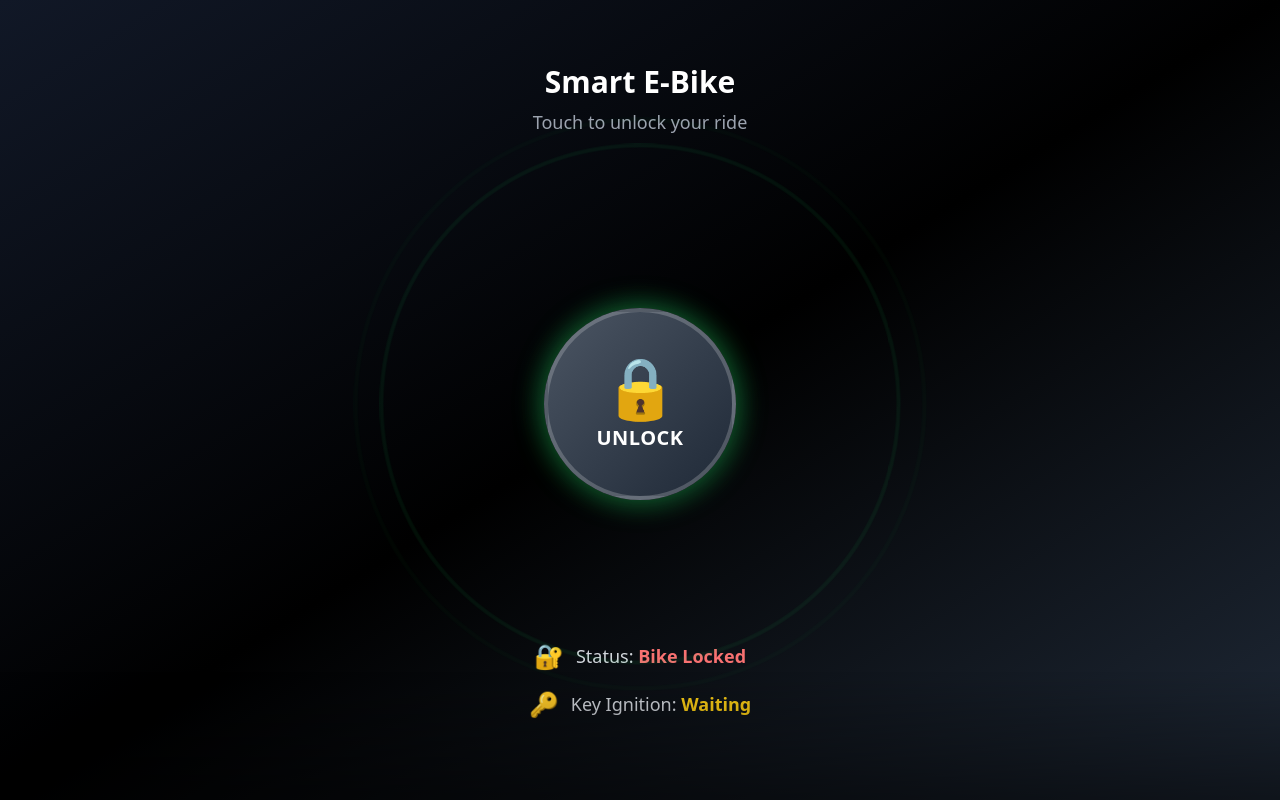
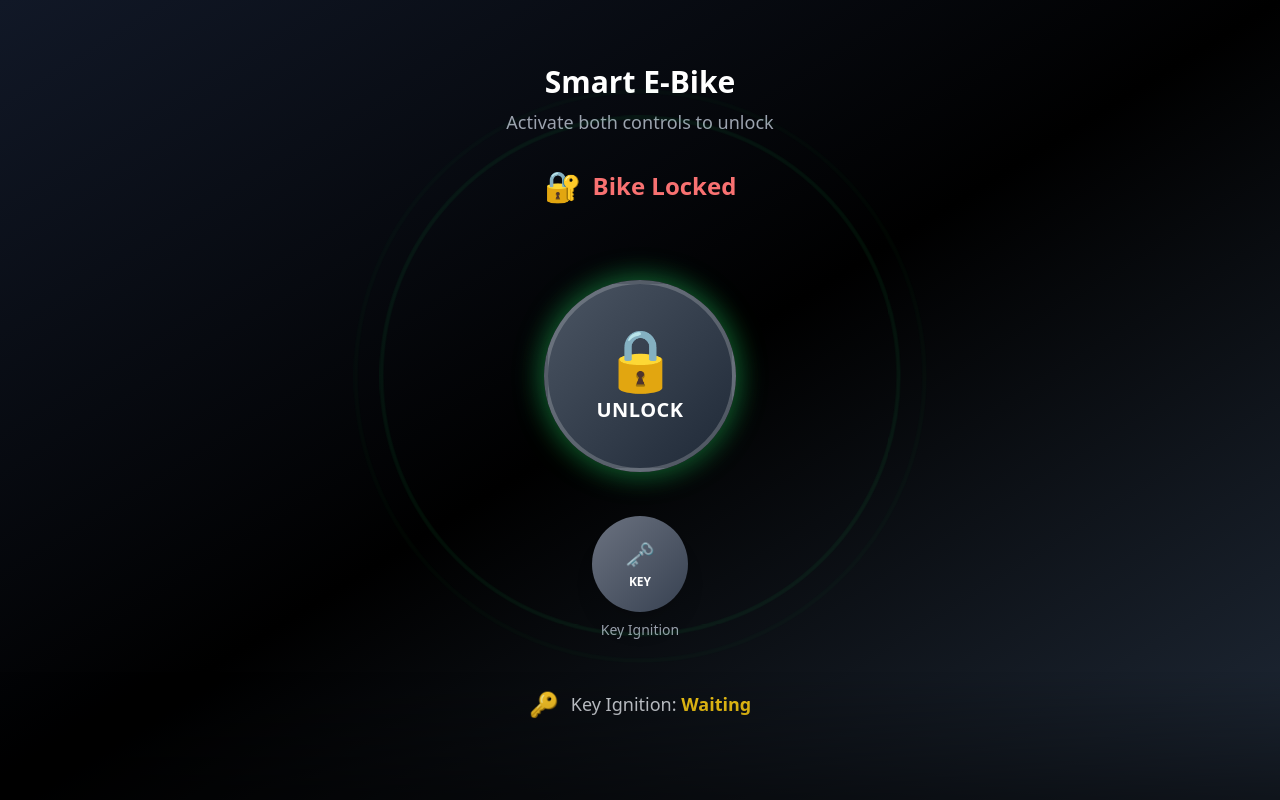
Before and after one commit to Mni12/pulse-key-unlock, a React (Vite) app: page / in a window 1280 px wide. Built offline with nearby package versions, Linux system fonts and the light colour scheme.

Commit message:
Add more animations and key ignition simulation
- Added a placeholder button for key ignition.
- Implemented an animation when both app unlock and key ignition are enabled.
- Displayed "Bike Unlocked" or "Bike Locked" based on the status.

```diff
--- /dev/null
+++ b/src/components/KeyIgnitionButton.tsx
@@ -0,0 +1,40 @@
+
+import React from 'react';
+
+interface KeyIgnitionButtonProps {
+  isEnabled: boolean;
+  onToggle: () => void;
+}
+
+const KeyIgnitionButton: React.FC<KeyIgnitionButtonProps> = ({ isEnabled, onToggle }) => {
+  return (
+    <div className="flex flex-col items-center space-y-2">
+      <button
+        onClick={onToggle}
+        className={`
+          relative w-24 h-24 rounded-full
+          ${isEnabled
+            ? 'bg-gradient-to-br from-yellow-400 to-yellow-600 glow-yellow pulse-slow'
+            : 'bg-gradient-to-br from-gray-500 to-gray-700 hover:from-yellow-500 hover:to-yellow-700'
+          }
+          border-3 border-white/20
+          shadow-xl
+          transition-all duration-300 ease-in-out
+          active:scale-95
+        `}
+      >
+        <div className="flex flex-col items-center justify-center text-white">
+          <div className="text-2xl mb-1">
+            {isEnabled ? '🔑' : '🗝️'}
+          </div>
+          <div className="text-xs font-bold">
+            KEY
+          </div>
+        </div>
+      </button>
+      <span className="text-sm text-gray-400">Key Ignition</span>
+    </div>
+  );
+};
+
+export default KeyIgnitionButton;
--- a/src/components/StatusIndicator.tsx
+++ b/src/components/StatusIndicator.tsx
@@ -4,17 +4,21 @@ import React from 'react';
 interface StatusIndicatorProps {
   bikeStatus: 'locked' | 'unlocked';
   keyStatus: 'waiting' | 'enabled';
+  showBikeStatusAbove?: boolean;
 }
 
-const StatusIndicator: React.FC<StatusIndicatorProps> = ({ bikeStatus, keyStatus }) => {
+const StatusIndicator: React.FC<StatusIndicatorProps> = ({
+  bikeStatus,
+  keyStatus,
+  showBikeStatusAbove = false
+}) => {
+  if (showBikeStatusAbove) {
     return (
-    <div className="space-y-4 text-center">
-      {/* Bike Status */}
+      <div className="text-center mb-8">
         <div className="flex items-center justify-center space-x-3">
-        <span className="text-2xl">🔐</span>
-        <div className="text-lg">
-          <span className="text-gray-300">Status: </span>
-          <span className={`font-semibold ${
+          <span className="text-3xl">🔐</span>
+          <div className="text-2xl">
+            <span className={`font-bold ${
               bikeStatus === 'locked'
                 ? 'text-red-400'
                 : 'text-green-400'
@@ -23,7 +27,12 @@ const StatusIndicator: React.FC<StatusIndicatorProps> = ({ bikeStatus, keyStatus
             </span>
           </div>
         </div>
+      </div>
+    );
+  }
 
+  return (
+    <div className="space-y-4 text-center">
       {/* Key Status */}
       <div className="flex items-center justify-center space-x-3">
         <span className="text-2xl">🔑</span>
--- /dev/null
+++ b/src/components/UnlockAnimation.tsx
@@ -0,0 +1,47 @@
+
+import React from 'react';
+
+interface UnlockAnimationProps {
+  isPlaying: boolean;
+}
+
+const UnlockAnimation: React.FC<UnlockAnimationProps> = ({ isPlaying }) => {
+  if (!isPlaying) return null;
+
+  return (
+    <div className="fixed inset-0 z-50 flex items-center justify-center pointer-events-none">
+      {/* Energy waves */}
+      <div className="absolute inset-0 flex items-center justify-center">
+        <div className="absolute w-96 h-96 rounded-full border-4 border-green-400/60 energy-wave"></div>
+        <div className="absolute w-96 h-96 rounded-full border-4 border-blue-400/60 energy-wave-delayed"></div>
+        <div className="absolute w-96 h-96 rounded-full border-4 border-purple-400/60 energy-wave-slow"></div>
+      </div>
+
+      {/* Central burst */}
+      <div className="absolute w-32 h-32 rounded-full bg-gradient-to-br from-green-400 to-blue-500 burst-animation opacity-80"></div>
+
+      {/* Particle effects */}
+      <div className="absolute inset-0">
+        {Array.from({ length: 12 }).map((_, i) => (
+          <div
+            key={i}
+            className="absolute w-2 h-2 bg-green-400 rounded-full particle-float"
+            style={{
+              left: `${50 + Math.cos((i * 30) * Math.PI / 180) * 20}%`,
+              top: `${50 + Math.sin((i * 30) * Math.PI / 180) * 20}%`,
+              animationDelay: `${i * 0.1}s`
+            }}
+          />
+        ))}
+      </div>
+
+      {/* Success message */}
+      <div className="absolute top-1/3 text-center success-message">
+        <div className="text-4xl mb-2">✨</div>
+        <div className="text-2xl font-bold text-green-400">UNLOCKED!</div>
+      </div>
+    </div>
+  );
+};
+
+export default UnlockAnimation;
--- a/src/pages/Index.tsx
+++ b/src/pages/Index.tsx
@@ -2,48 +2,102 @@
 import React, { useState, useEffect } from 'react';
 import UnlockButton from '../components/UnlockButton';
 import StatusIndicator from '../components/StatusIndicator';
+import KeyIgnitionButton from '../components/KeyIgnitionButton';
+import UnlockAnimation from '../components/UnlockAnimation';
 
 const Index = () => {
-  const [isUnlocked, setIsUnlocked] = useState(false);
-  const [keyStatus, setKeyStatus] = useState<'waiting' | 'enabled'>('waiting');
+  const [isAppUnlocked, setIsAppUnlocked] = useState(false);
+  const [isKeyEnabled, setIsKeyEnabled] = useState(false);
+  const [isAnimationPlaying, setIsAnimationPlaying] = useState(false);
+  const [bikeStatus, setBikeStatus] = useState<'locked' | 'unlocked'>('locked');
 
-  // Simulate key status change when bike is unlocked
+  // Handle unlock animation and bike status
   useEffect(() => {
-    if (isUnlocked) {
+    if (isAppUnlocked && isKeyEnabled && bikeStatus === 'locked') {
+      // Play unlock animation
+      setIsAnimationPlaying(true);
+      console.log('Starting unlock animation sequence');
+
+      // Animation duration: 3 seconds
       const timer = setTimeout(() => {
-        setKeyStatus('enabled');
-      }, 1500);
+        setIsAnimationPlaying(false);
+        setBikeStatus('unlocked');
+        console.log('Bike successfully unlocked!');
+      }, 3000);
+
       return () => clearTimeout(timer);
-    } else {
-      setKeyStatus('waiting');
+    } else if ((!isAppUnlocked || !isKeyEnabled) && bikeStatus === 'unlocked') {
+      // Lock the bike if either condition is not met
+      setBikeStatus('locked');
+      console.log('Bike locked - conditions not met');
     }
-  }, [isUnlocked]);
+  }, [isAppUnlocked, isKeyEnabled, bikeStatus]);
 
-  const handleToggle = () => {
-    setIsUnlocked(!isUnlocked);
-    console.log('Bike lock toggled:', !isUnlocked ? 'unlocked' : 'locked');
+  const handleAppToggle = () => {
+    setIsAppUnlocked(!isAppUnlocked);
+    console.log('App unlock toggled:', !isAppUnlocked ? 'unlocked' : 'locked');
+  };
+
+  const handleKeyToggle = () => {
+    setIsKeyEnabled(!isKeyEnabled);
+    console.log('Key ignition toggled:', !isKeyEnabled ? 'enabled' : 'waiting');
   };
 
   return (
-    <div className="min-h-screen bg-gradient-to-br from-gray-900 via-black to-gray-800 flex flex-col">
+    <div className="min-h-screen bg-gradient-to-br from-gray-900 via-black to-gray-800 flex flex-col relative overflow-hidden">
+      {/* Unlock Animation Overlay */}
+      <UnlockAnimation isPlaying={isAnimationPlaying} />
+
       {/* Header */}
       <div className="pt-16 pb-8 text-center">
         <h1 className="text-3xl font-bold text-white mb-2">Smart E-Bike</h1>
-        <p className="text-gray-400 text-lg">Touch to unlock your ride</p>
+        <p className="text-gray-400 text-lg">Activate both controls to unlock</p>
       </div>
+
+      {/* Bike Status Above Button (when unlocked) */}
+      {bikeStatus === 'unlocked' && (
+        <div className="px-8">
+          <StatusIndicator
+            bikeStatus={bikeStatus}
+            keyStatus={isKeyEnabled ? 'enabled' : 'waiting'}
+            showBikeStatusAbove={true}
+          />
+        </div>
+      )}
+
+      {/* Bike Status Above Button (when locked) */}
+      {bikeStatus === 'locked' && (
+        <div className="px-8 mb-8">
+          <div className="text-center">
+            <div className="flex items-center justify-center space-x-3">
+              <span className="text-3xl">🔐</span>
+              <div className="text-2xl">
+                <span className="font-bold text-red-400">
+                  Bike Locked
+                </span>
+              </div>
+            </div>
+          </div>
+        </div>
+      )}
 
       {/* Main unlock section */}
       <div className="flex-1 flex items-center justify-center px-8">
         <div className="w-full max-w-sm">
-          <UnlockButton isUnlocked={isUnlocked} onToggle={handleToggle} />
+          <UnlockButton isUnlocked={isAppUnlocked} onToggle={handleAppToggle} />
         </div>
+      </div>
+
+      {/* Controls section */}
+      <div className="pb-12 px-8 flex justify-center">
+        <KeyIgnitionButton isEnabled={isKeyEnabled} onToggle={handleKeyToggle} />
       </div>
 
       {/* Status section */}
       <div className="pb-20 px-8">
         <StatusIndicator
-          bikeStatus={isUnlocked ? 'unlocked' : 'locked'}
-          keyStatus={keyStatus}
+          bikeStatus={bikeStatus}
+          keyStatus={isKeyEnabled ? 'enabled' : 'waiting'}
         />
       </div>
 
```
Also changed, not shown: src/index.css (+129 -0 lines). Lines whose indentation alone changed are shown as unchanged.
